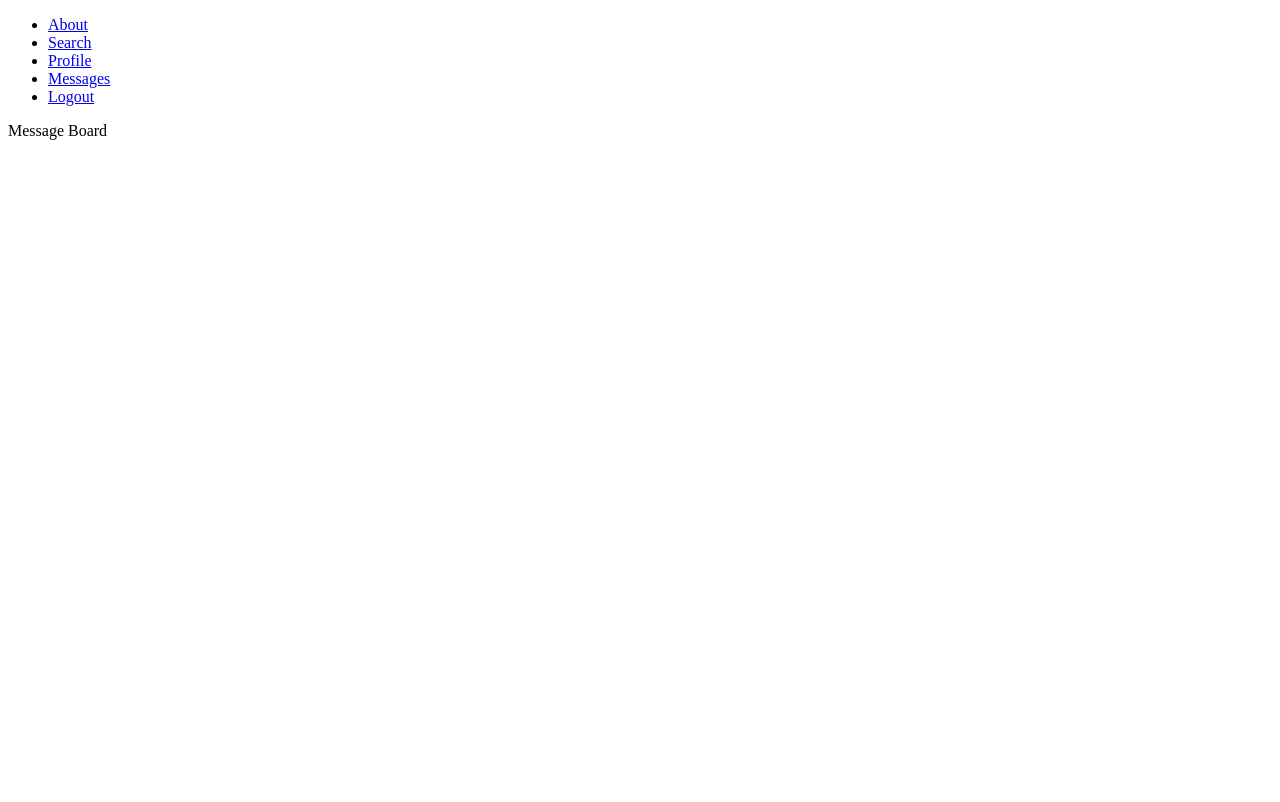
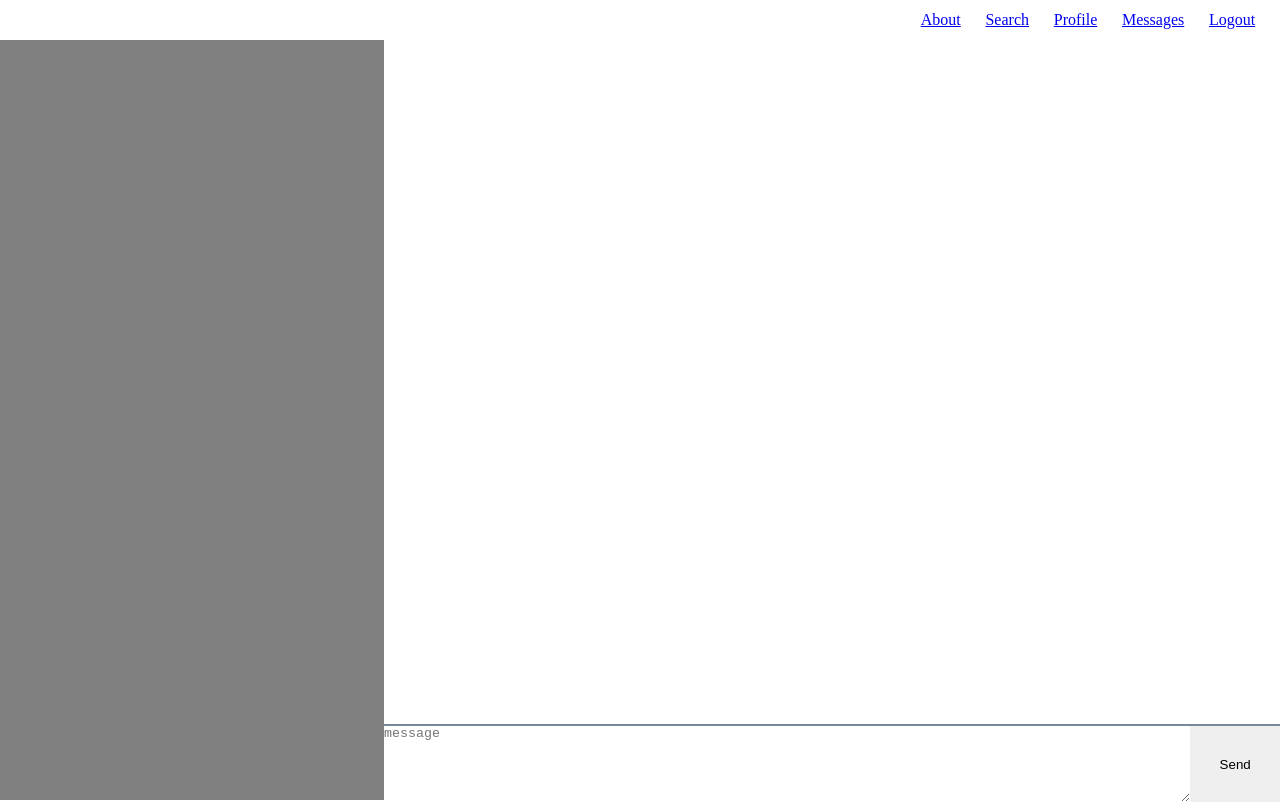
Before and after one commit to AnthonyStembreit/character_media_app, a React (Create React App) app in the folder client/: page /messages in a window 1280 px wide. Built offline with nearby package versions, Linux system fonts and the light colour scheme; no server answers.

Commit message:
created basix jsx for message board, now console logs the user input, added some basic html for nav bar and message page

```diff
--- a/client/public/index.html
+++ b/client/public/index.html
@@ -9,6 +9,7 @@
       content="Web site created using create-react-app"
     />
     <title>Character_Media</title>
+    <link rel="stylesheet" href="style.css">
   </head>
   <body>
     <noscript>You need to enable JavaScript to run this app.</noscript>
--- /dev/null
+++ b/client/public/style.css
@@ -0,0 +1,4 @@
+html, body, #root{
+    height:100%;
+    margin: 0px;
+}
--- a/client/src/App.css
+++ b/client/src/App.css
@@ -1,3 +1,23 @@
-.App {
-  text-align: center;
+*{
+  margin:0px;
+  padding:0px;
 }
+#layout-container {
+  height: 100%;
+  max-height: 100%;
+}
+
+#layout-container nav{
+  height: 5%;
+  display: flex;
+  justify-content: flex-end;
+  width:100%;
+}
+
+#nav-bar {
+  display: flex;
+  justify-content: space-evenly;
+  width: 30%;
+  align-items: center;
+  list-style-type: none;
+}
--- a/client/src/App.js
+++ b/client/src/App.js
@@ -1,5 +1,5 @@
 
-import './App.css';
+
 import React from 'react';
 import { useSelector } from 'react-redux';
 import {
--- a/client/src/Layout.js
+++ b/client/src/Layout.js
@@ -4,7 +4,7 @@
 import { LOGOUT, LOGIN } from './utils/actions';
 import API from './utils/API';
 import { useDispatch } from 'react-redux';
-
+import './App.css';
 export default function Layout() {
     const dispatch = useDispatch();
     const state = useSelector(state => state);
@@ -18,38 +18,39 @@
             console.log("something went wrong!")
         }
     }
-    useEffect(() => {
-        let verifyUser = async () => {
-            let res = await API.check_status()
-            if (res?.status === 200) {
-                dispatch({
-                    type: LOGIN,
-                    payload: res.data
-                });
-            } else {
-                alert("something went wrong!")
-            }
+    // useEffect(() => {
+    //     let verifyUser = async () => {
+    //         let res = await API.check_status()
+    //         if (res?.status === 200) {
+    //             dispatch({
+    //                 type: LOGIN,
+    //                 payload: res.data
+    //             });
+    //         } else {
+    //             alert("something went wrong!")
+    //         }
 
-        }
-         verifyUser()
-       }, [])
+    //     }
+    //      verifyUser()
+    //    }, [])
     return (
-        <div>
-
-            <ul>
+        <div id="layout-container">
+            <nav>
+                <ul id="nav-bar">
                     <li>
                         <Link to="/">About</Link>
                     </li>
                     {state.auth
                         ? <>
                             <li><Link to="/search">Search</Link></li>
-                    <li><Link to={"/"+state.user.username}>Profile</Link></li>
+                            <li><Link to={"/" + state.user.username}>Profile</Link></li>
                             <li><Link to="/messages">Messages</Link></li>
                             <li onClick={(e) => { e.preventDefault(); logoutUser() }}><Link to="/logout">Logout</Link></li>
                         </>
                         : <li><Link to="/login">Login</Link></li>
                     }
                 </ul>
+            </nav>
 
             <Outlet />
         </div>
--- a/client/src/pages/MessageBoard/index.js
+++ b/client/src/pages/MessageBoard/index.js
@@ -1,12 +1,34 @@
 import React from 'react';
-import { useSelector } from 'react-redux'
+import { useSelector } from 'react-redux';
+import "./message_board.css";
 
 export default function MessageBoard() {
     const state = useSelector(state => state);
     console.log(state.auth)
+    const handleMessage = async (e) => {
+        e.preventDefault();
+        let message = e.target.previousSibling.value
+        console.log(message)
+        document.getElementById("usersMsg").value = ""
+        //console.log(state.user.id)
+        //TODO find a way to figure out reciever's user id
+        //then call axios here
+    }
     return (
-        <div>
-            Message Board
-        </div>
+        <section id="message-board">
+            <aside id="conversations">
+                {/* future dev set up a way to search messages here */}
+
+            </aside>
+            <main>
+                <div id="current-messages">
+
+                </div>
+                <form id="message-form" onSubmit={(e) => handleMessage(e)}>
+                    <textarea placeholder="message" id="usersMsg"></textarea>
+                    <button onClick={(e) => handleMessage(e)}>Send</button>
+                </form>
+            </main>
+        </section>
     )
 }
--- /dev/null
+++ b/client/src/pages/MessageBoard/message_board.css
@@ -0,0 +1,36 @@
+#message-board{
+    display: flex;
+    flex-wrap: nowrap;
+    width:100%;
+    height:95%;
+}
+#message-board aside{
+    width: 30%;
+    height: 100%;
+    background-color: grey;
+}
+#message-board main{
+    height:100%;
+    width:70%;
+}
+#current-messages{
+    width: 100%;
+    height: 90%;
+}
+#message-form{
+    width: 100%;
+    border-top:2px solid lightslategray;
+    height: 10%;
+    display: flex;
+    flex-wrap: wrap;
+}
+#message-form textarea{
+    width: 90%;
+    height: 100%;
+    border: none;
+}
+#message-form button{
+    width: 10%;
+    height: 100%;
+    border: none;
+}
```
Lines whose indentation alone changed are shown as unchanged.
